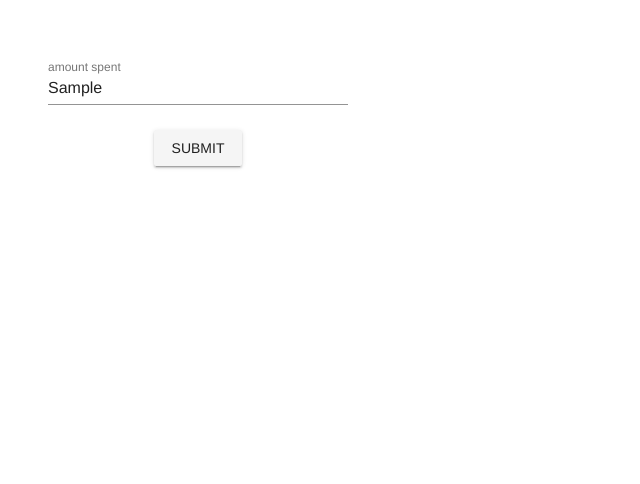
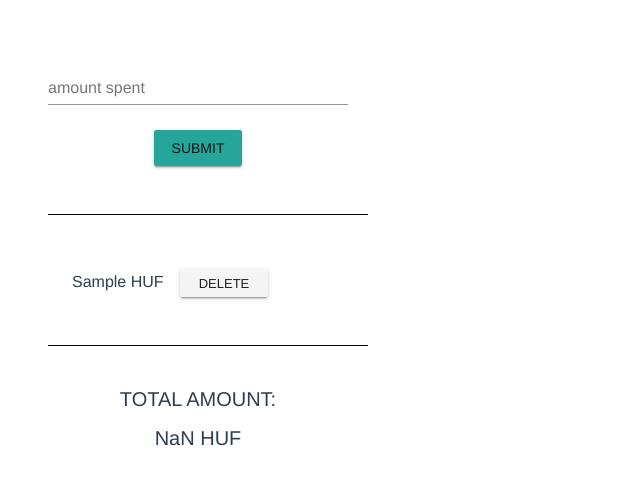
Before and after one commit to AnikoBorosova/very-secret-app3, a Vue app: page / in a window 1280 px wide. Both pictures are taken after typing "Sample" into the empty fields and a click on the button "SUBMIT". Shown: the top 484 px of the page, without its empty margins (0-640 px from the left). Built offline with nearby package versions, Linux system fonts and the light colour scheme; no server answers.

Commit message:
list, delete, total amount

```diff
--- a/src/App.vue
+++ b/src/App.vue
@@ -3,8 +3,22 @@
     <v-form ref="form" class="ml-5">
           <v-text-field label="amount spent" v-model="amount"></v-text-field>
 
-          <v-btn @click="submit">submit</v-btn>
+          <v-btn @click="submit" normal color="#26a69a" v-on:keyup.enter="submit()">submit</v-btn>
     </v-form>
+
+    <ul class="mt-5 ml-5">
+      <li v-for="(amount, index) in amounts">
+        <span class="subheading">{{ amount.amountText }} HUF</span>
+        <v-btn @click="deleteAmount(index,amount.amountText)" small color="b2dfdb">delete</v-btn>
+      </li>
+    </ul>
+
+
+    <div class="total ml-5">
+      <p>TOTAL AMOUNT:</p>
+      <p>{{ totalAmount }} HUF</p>
+    </div>
+
   </div>
 </template>
 
@@ -17,6 +31,8 @@ export default {
   data() {
     return {
       amount: "",
+      amounts: [],
+      totalAmount: 0
     };
   },
   methods: {
@@ -24,6 +40,11 @@ export default {
       debugger;
       const expensesUrl = config.routes.backendRoute + "/expenses";
       const userExpenses = this.amount;
+
+      if (this.amount !== "" && this.amount !== 0) {
+        this.amounts.push({
+          amountText: this.amount
+        });
 
         request.post(expensesUrl)
             .withCredentials()
@@ -39,6 +60,20 @@ export default {
               console.log(res.body);
 
             })
+
+        let convertToNum = parseInt(this.amount);
+        this.totalAmount += convertToNum;
+
+        this.amount = "";
+        return;
+
+      }
+    },
+    deleteAmount(index,amountText) {
+      let deleteAmount = parseInt(amountText);
+      this.totalAmount -= deleteAmount;
+      this.amounts.splice(index, 1);
+
     }
   }
 }
@@ -49,12 +84,42 @@ export default {
   font-family: 'Avenir', Helvetica, Arial, sans-serif;
   -webkit-font-smoothing: antialiased;
   -moz-osx-font-smoothing: grayscale;
-  text-align: center;
   color: #2c3e50;
   margin-top: 60px;
 }
 
 .v-form {
   width: 300px;
+  text-align: center;
+}
+.v-form:after {
+  display: block;
+  content: "";
+  background-color: #000000;
+  height: 1px;
+  width: 25vw;
+  margin: 3rem auto;
+}
+.total {
+  width: 300px;
+  text-align: center;
+}
+.total:before {
+  display: block;
+  content: "";
+  background-color: #000000;
+  height: 1px;
+  width: 25vw;
+  margin: 3rem auto;
+}
+.total p {
+  font-size: 20px;
+}
+li {
+  list-style-type: none;
+}
+.subheading {
+      display: inline-flex;
+      width: 100px;
     }
 </style>
```
Lines whose indentation alone changed are shown as unchanged.
